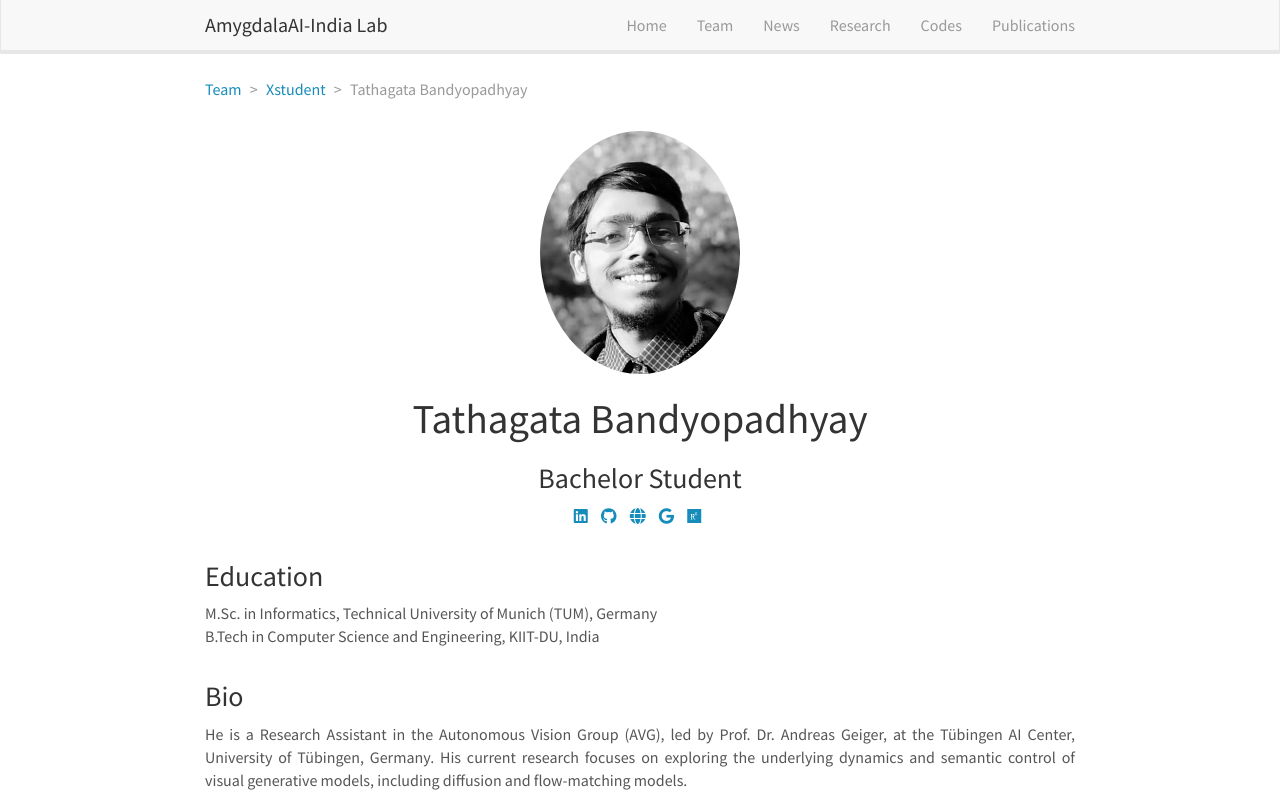
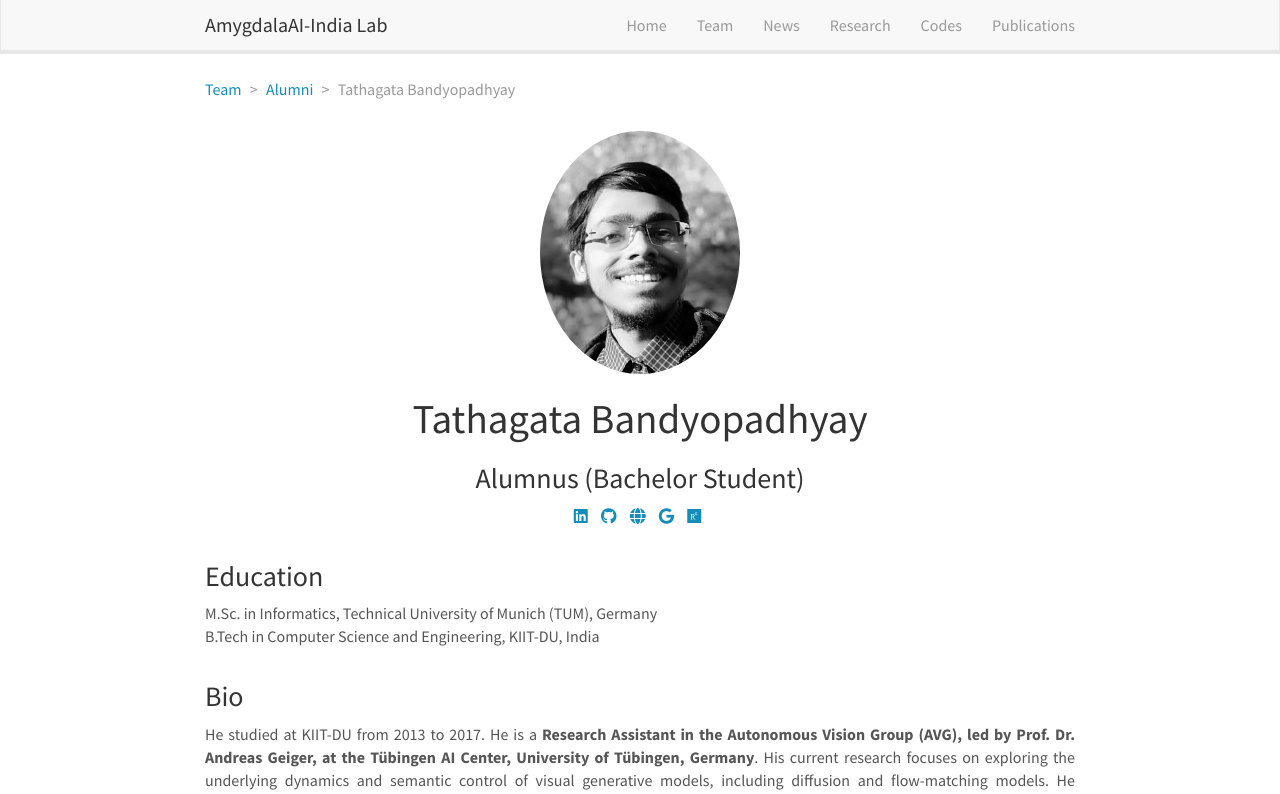
Before and after one commit to amygdalaaiindia/amygdalaaiindia.github.io, a Jekyll site: the page built from _pages/team/_posts/2016-06-01-researcher-xstudent.md, in a window 1280 px wide and 1174 px high. Shown: the top 794 px of the window. Built offline with Jekyll 4.4.1, drawn with Linux system fonts in a browser that asks for light colours; nearby versions of some CDN libraries; some of the changed text lies outside the part shown.

Commit message:
Update 2016-06-01-researcher-xstudent.md

```diff
--- a/_pages/team/_posts/2016-06-01-researcher-xstudent.md
+++ b/_pages/team/_posts/2016-06-01-researcher-xstudent.md
@@ -1,10 +1,10 @@
 ---
 layout: member
-category: xstudent
+category: alumni
 title: Tathagata Bandyopadhyay
 image: Tathagata Bandyopadhyay Pic.jpg
-role: Bachelor Student
-date: 2013-04-07 to 2017-05-01
+role: Alumnus (Bachelor Student)
+date: 2017-05-01
 permalink: 'team/Tathagata-Bandyopadhyay'
 social:
     website: https://tatban.github.io/
@@ -16,7 +16,5 @@ education:
  - M.Sc. in Informatics, Technical University of Munich (TUM), Germany
  - B.Tech in Computer Science and Engineering, KIIT-DU, India
 ---
-
-He is a Research Assistant in the Autonomous Vision Group (AVG), led by Prof. Dr. Andreas Geiger, at the Tübingen AI Center, University of Tübingen, Germany. His current research focuses on exploring the underlying dynamics and semantic control of visual generative models, including diffusion and flow-matching models.
-
-He completed his M.Sc. in Informatics with distinction from the Technical University of Munich (TUM), Germany, specializing in Deep Learning for Visual Computing. He conducted his master's thesis under the supervision of Prof. Dr. Matthias Niessner at the Visual Computing and AI Lab, where he worked on 3D Neural Parametric Head Models.
+He studied at KIIT-DU from 2013 to 2017. He is a **Research Assistant in the Autonomous Vision Group (AVG), led by Prof. Dr. Andreas Geiger, at the Tübingen AI Center, University of Tübingen, Germany**. His current research focuses on exploring the underlying dynamics and semantic control of visual generative models, including diffusion and flow-matching models.
+He completed his **M.Sc. in Informatics with distinction from the Technical University of Munich (TUM), Germany**, specializing in Deep Learning for Visual Computing. He conducted his master's thesis under the supervision of Prof. Dr. Matthias Niessner at the Visual Computing and AI Lab, where he worked on 3D Neural Parametric Head Models. He is the Co-Founder of [Amygdala AI Munich](https://www.amygdalaai.org/).
```
